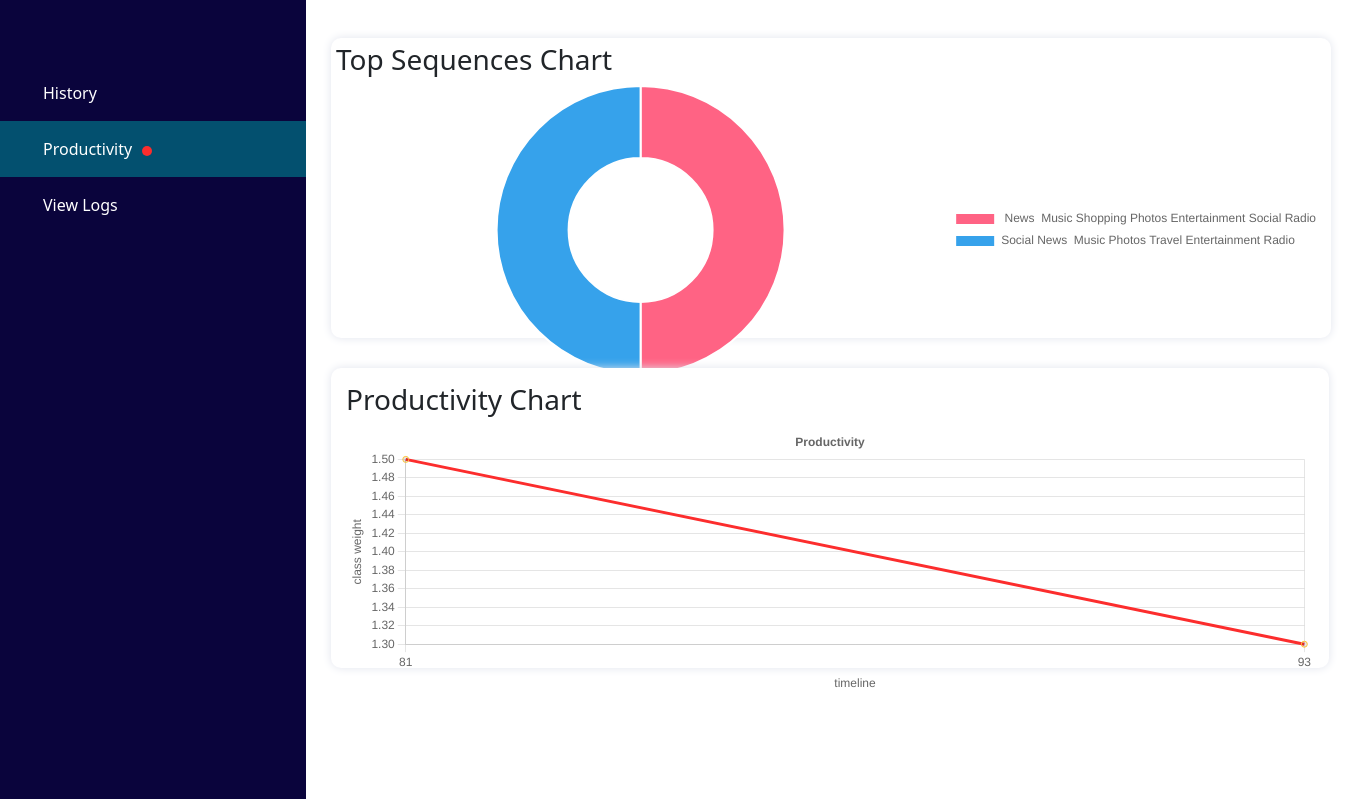
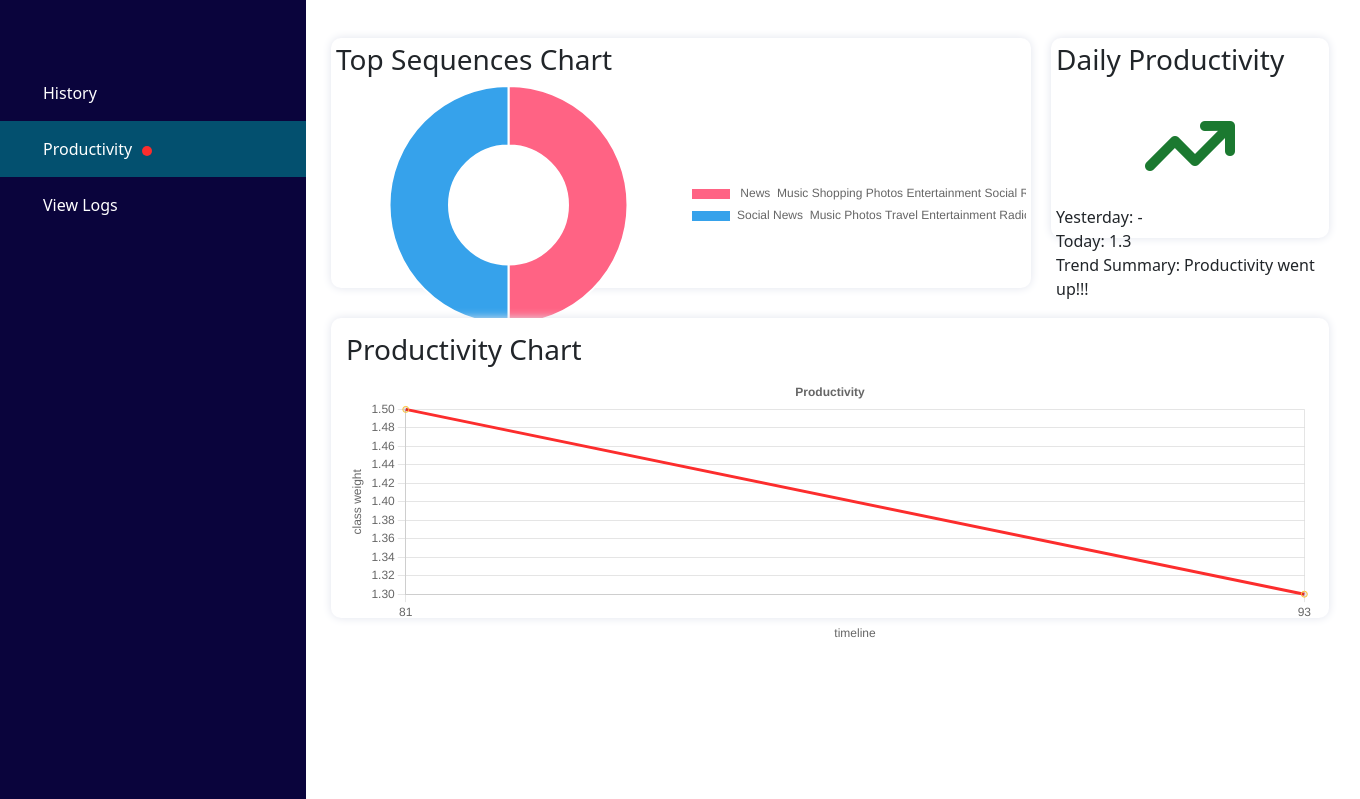
Before and after one commit to olajuwon74/productivity-tracker, a Flask app: page /productivity in a window 1360 px wide. Shown: the part 56-855 px from the top of the page. Run offline with Flask 2, Linux system fonts and the light colour scheme; some libraries are stand-ins or nearby versions.

Commit message:
added daily productivity div

```diff
--- a/app.py
+++ b/app.py
@@ -1,7 +1,6 @@
 from flask import Flask, render_template, request, redirect, url_for, flash, jsonify
 from scripts import logics
 import json
-from pprint import pprint
 
 TEMPLATE_DIR = 'templates'
 STATIC_DIR = 'static'
@@ -66,7 +65,38 @@ def productivity():
     # for productivity line chart
     lines_history = logics.get_history(for_productivity_charts=True)
 
-    return render_template('productivity.html', top_sequences_with_percentage=json.dumps(top_sequences_with_percentage), lines_history=json.dumps(lines_history))
+    last_two_days = logics.get_last_two_days_history()
+    yesterday_class_weight = last_two_days["yesterday"].get("class_weight") or 0
+    today_class_weight = last_two_days["today"].get("class_weight") or 0
+    daily_change = today_class_weight - yesterday_class_weight
+    if daily_change > 0:
+        daily_change_class = 'G'
+    elif daily_change < 0:
+        daily_change_class = 'P'
+    else:
+        daily_change_class = 'N'
+
+    yesterday_class_weight = yesterday_class_weight or '-'
+    today_class_weight = today_class_weight or '-'
+
+
+    message = {
+        "P": "Productivity went down!!!",
+        "G": "Productivity went up!!!",
+        "N": "Maintaining Productivity"
+    }
+
+    print(yesterday_class_weight,
+                today_class_weight,
+                daily_change_class,)
+    return render_template('productivity.html',
+                top_sequences_with_percentage=json.dumps(top_sequences_with_percentage),
+                lines_history=json.dumps(lines_history),
+                yesterday_class_weight=yesterday_class_weight,
+                today_class_weight=today_class_weight,
+                daily_change_class=daily_change_class,
+                daily_change_message=message[daily_change_class],
+                )
 
 
 @app.route('/current_record')
--- a/scripts/logics.py
+++ b/scripts/logics.py
@@ -76,6 +76,32 @@ def get_daily_history(start_date=None, end_date=None) -> dict:
 
     return daily_history
 
+def get_last_two_days_history() -> dict:
+    """
+    Returns the history of the csv file from the last two days.
+    """
+    history = get_daily_history()
+    last_two_days_history = {}
+
+    found_records = 0
+    day_map = {
+        0: "today",
+        1: "yesterday",
+    }
+
+    for day in list(history.values())[::-1]:
+        if found_records == 2:
+            break
+        last_two_days_history[day_map[found_records]] = day[-1]
+        found_records += 1
+
+    for value in day_map.values():
+        if value not in last_two_days_history:
+            last_two_days_history[value] = {}
+
+    print(last_two_days_history)
+    return last_two_days_history
+
 
 @inject_productivity_chart_start_and_end_dates
 def get_summarized_daily_history(start_date=None, end_date=None, for_productivity_charts=False, number_of_records=2) -> dict:
@@ -95,15 +121,18 @@ def get_summarized_daily_history(start_date=None, end_date=None, for_productivit
 
         # since scoring is realtime, we need to take the last record of the day
         status = records[-1].get("cat")
+        class_weight = records[-1].get("class_weight")
 
         if for_productivity_charts:
             summarized_history[day] = {
                 "status": status,
+                "class_weight": class_weight,
                 "sequences": most_common_sequences
             }
         else:
             summarized_history[day] = {
                 "status": status,
+                "class_weight": class_weight,
                 "sequence": "\n".join([sequence['sequence'] for sequence in most_common_sequences])
             }
     return summarized_history
--- a/static/css/productivity.css
+++ b/static/css/productivity.css
@@ -131,21 +137,42 @@ button{
   grid-gap: 20px;
   padding: 15px;
 }
-.top-left{
-    width: 35%px;
+.top-right {
   height: 200px;
   background-color: #ffffff;
   padding: 5px;
-    box-shadow: 0 0 10px #E1E4ED;
+  box-shadow: 0 0 10px #e1e4ed;
   border-radius: 10px;
+  /* font-size: 80px; */
+  /* text-align: center; */
+
 }
-.top-right{
-    width: 35%px;
+.top-left {
   height: 200px;
   background-color: #ffffff;
   padding: 5px;
-    box-shadow: 0 0 10px #E1E4ED;
+  box-shadow: 0 0 10px #e1e4ed;
   border-radius: 10px;
+}
+
+.top-right .icon {
+  font-size: 80px;
+  text-align: center;
+
+}
+
+.top-right p {
+  margin: 0;
+}
+
+.P {
+  color: #fc2d2d;
+}
+.N {
+  color: #ffc234;
+}
+.G {
+  color: #1b7930;
 }
 .grid-container-2 {
   display: grid;
--- a/templates/base.html
+++ b/templates/base.html
@@ -10,7 +10,7 @@
         <link rel="stylesheet" href="{{ url_for('static', filename='css/style.css') }}">
         {% block styles %}{% endblock %}
         <link href="https://cdn.jsdelivr.net/npm/bootstrap@5.1.3/dist/css/bootstrap.min.css" rel="stylesheet" integrity="sha384-1BmE4kWBq78iYhFldvKuhfTAU6auU8tT94WrHftjDbrCEXSU1oBoqyl2QvZ6jIW3" crossorigin="anonymous">
-        <script src="https://use.fontawesome.com/b733682355.js"></script>
+        <link rel="stylesheet" href="https://cdnjs.cloudflare.com/ajax/libs/font-awesome/6.0.0-beta3/css/all.min.css" integrity="sha512-Fo3rlrZj/k7ujTnHg4CGR2D7kSs0v4LLanw2qksYuRlEzO+tcaEPQogQ0KaoGN26/zrn20ImR1DfuLWnOo7aBA==" crossorigin="anonymous" referrerpolicy="no-referrer" />
     </head>
     <body>
         <nav class="navbar navbar-light bg-light sticky-top">
--- a/templates/productivity.html
+++ b/templates/productivity.html
@@ -7,9 +7,24 @@
 <!-- Page content -->
 <div class="content">
   <div class="grid-container">
-    <div class="top-right">
+    <div class="top-left">
       <h3>Top Sequences Chart</h3>
       <canvas id="sequence_doughnut_chart"></canvas>
+    </div>
+
+    <div class="top-right">
+      <h3>Daily Productivity</h3>
+      {% if daily_change_class == 'P' %}
+        <div class="icon P"><span class="fa fa-arrow-trend-down"></span></div>
+      {% elif daily_change_class == 'G' %}
+        <div class="icon G"><span class="fa fa-arrow-trend-up"></span></div>
+      {% else %}
+        <div class="icon N"><span class="fa fa-grip-lines"></span></div>
+      {% endif %}
+
+      <p>Yesterday: {{ yesterday_class_weight }}</p>
+      <p>Today: {{ today_class_weight }} </p>
+      <p>Trend Summary: {{ daily_change_message}} </p>
     </div>
   </div>
 
@@ -57,8 +72,8 @@
               },
         },
     });
-      sequenceChart.canvas.parentNode.style.height = '300px';
-      sequenceChart.canvas.parentNode.style.width = '1000px';
+      sequenceChart.canvas.parentNode.style.height = '250px';
+      sequenceChart.canvas.parentNode.style.width = '700px';
   }
 
   function constructDayChart(){
```
Also changed, not shown: other parts of static/css/productivity.css (+35 -31 lines). Lines whose indentation alone changed are shown as unchanged.
